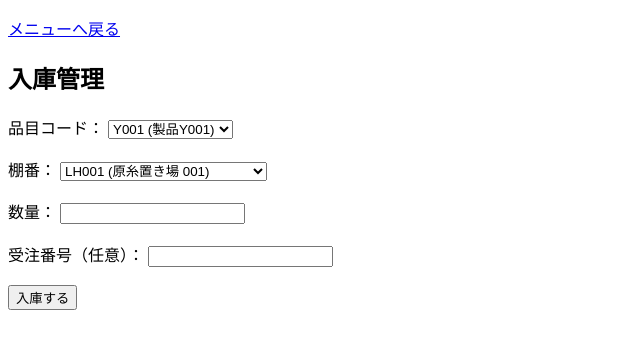
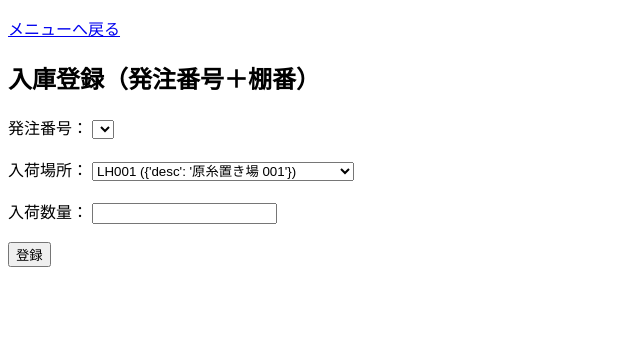
Before and after one commit to erp-mini-web/erp-mini, a Flask app: page /receipts in a window 1280 px wide. Shown: the top 349 px of the page, without its empty margins (0-640 px from the left). Run offline with Flask 3, Linux system fonts and the light colour scheme; lists and menus that the app fills with data are empty.

Commit message:
Update receipts.html

```diff
--- a/templates/receipts.html
+++ b/templates/receipts.html
@@ -2,41 +2,45 @@
 <html lang="ja">
 <head>
     <meta charset="UTF-8">
-    <title>入庫管理</title>
+    <title>入庫登録</title>
 </head>
 <body>
 
 <p><a href="/">メニューへ戻る</a></p>
 
-<h2>入庫管理</h2>
+<h2>入庫登録（発注番号＋棚番）</h2>
 
 <form method="POST">
 
-    <label>品目コード：</label>
-    <select name="item_code">
-        {% for code, item in items.items() %}
-            <option value="{{ code }}">{{ code }} ({{ item.name }})</option>
+    <!-- 発注番号選択 -->
+    <label>発注番号：</label>
+    <select name="po_no" required>
+        {% for p in purchases %}
+        <option value="{{ p.po_no }}">
+            {{ p.po_no }} /
+            {{ suppliers[p.supplier].name }} /
+            {{ p.item_code }} ({{ items[p.item_code].name }})
+        </option>
         {% endfor %}
     </select>
     <br><br>
 
-    <label>棚番：</label>
-    <select name="location_code">
-        {% for code, loc in locations.items() %}
-            <option value="{{ code }}">{{ code }} ({{ loc.desc }})</option>
+    <!-- 入荷場所（棚番） -->
+    <label>入荷場所：</label>
+    <select name="location" required>
+        {% for code, name in locations.items() %}
+        <option value="{{ code }}">{{ code }} ({{ name }})</option>
         {% endfor %}
     </select>
     <br><br>
 
-    <label>数量：</label>
+    <!-- 入荷数量 -->
+    <label>入荷数量：</label>
     <input type="number" name="qty" required>
     <br><br>
 
-    <label>受注番号（任意）：</label>
-    <input type="text" name="order_no">
-    <br><br>
+    <button type="submit">登録</button>
 
-    <button type="submit">入庫する</button>
 </form>
 
 </body>
```
